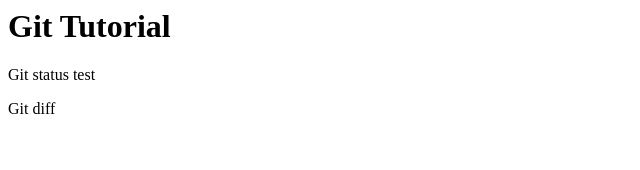
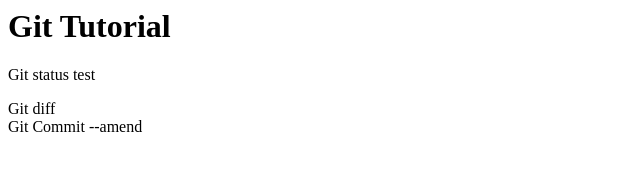
Before and after one commit to hiroki0118/git_tutorial, a plain HTML site: page index.html in a window 1280 px wide. Shown: the whole page, without its empty margins (0-640 px from the left). Drawn offline with Linux system fonts and the light colour scheme.

Commit message:
git commit --amend

```diff
--- a/index.html
+++ b/index.html
@@ -1,3 +1,4 @@
 <h1>Git Tutorial</h1>
 <p>Git status test</p>
 <div>Git diff</div>
+<div>Git Commit --amend</div>
```
